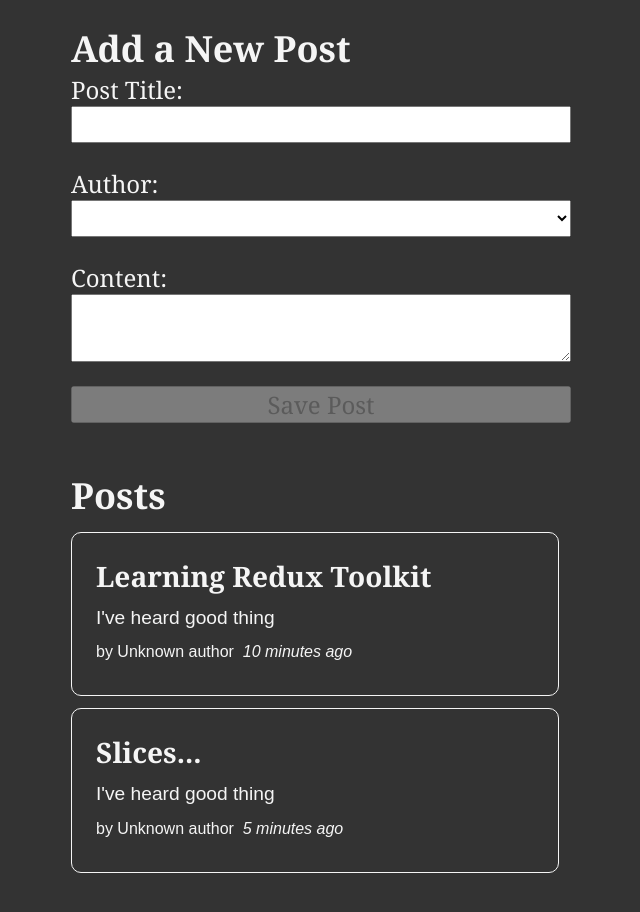
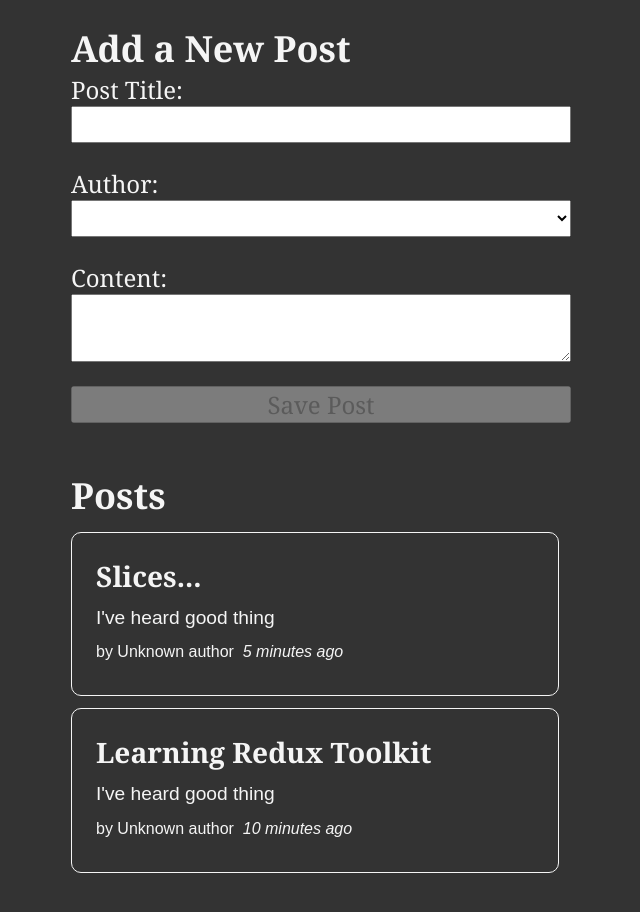
Before and after one commit to parrodiv/02_redux_toolkit_blogposts, a React (Create React App) app: page / in a window 1280 px wide. Shown: the top 912 px of the page, without its empty margins (319-959 px from the left). Built offline with nearby package versions, Linux system fonts and the light colour scheme.

Commit message:
Display most recent post first

```diff
--- a/src/features/posts/PostsList.js
+++ b/src/features/posts/PostsList.js
@@ -6,7 +6,11 @@
 const PostsList = () => {
   const posts = useSelector(selectAllPosts)
 
-  const renderPosts = posts.map((post) => (
+  const orderedPosts = posts.slice().sort((a, b) => b.date.localeCompare(a.date))
+  //slice is going to create a copy of the posts array
+  //localCompare will return -1 or 1 based on if one is greater than the other
+
+  const renderPosts = orderedPosts.map((post) => (
     <article key={post.id}>
       <h3>{post.title}</h3>
       <p>{post.content.substring(0, 100)}</p>
```
